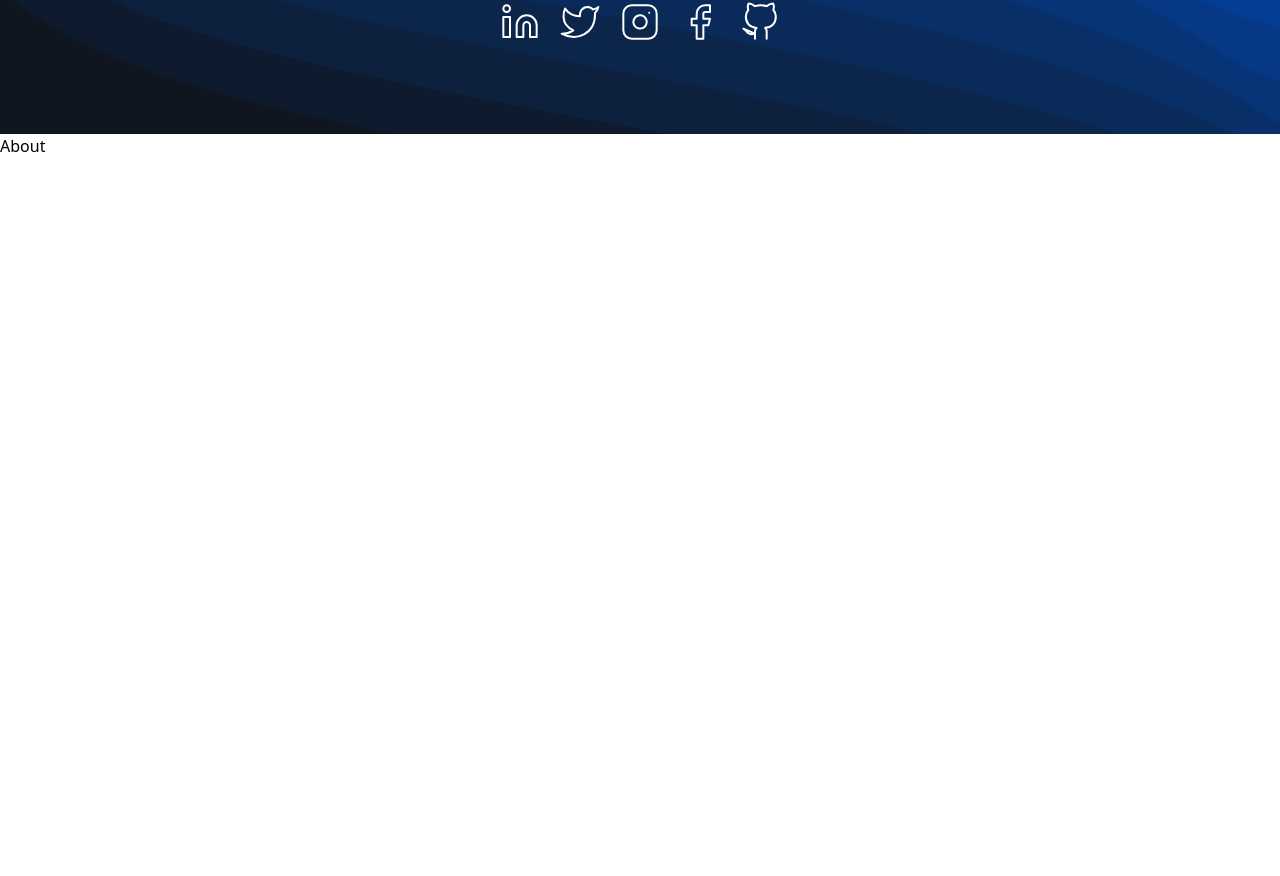
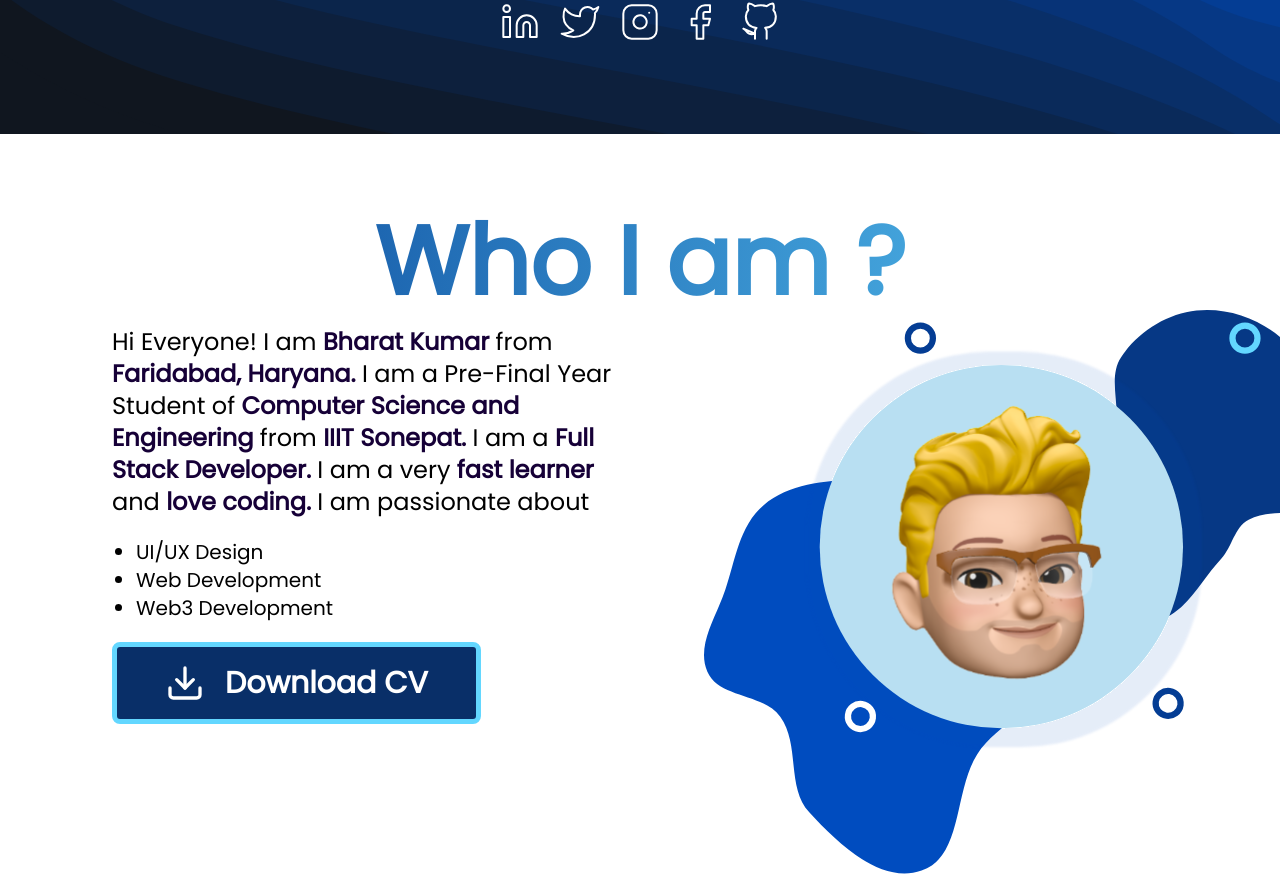
Before and after one commit to Bharat-kr/Profile, a Next.js app: page / in a window 1280 px wide. Shown: the part 666-1542 px from the top of the page. Built offline with nearby package versions, Linux system fonts and the light colour scheme.

Commit message:
about complete

```diff
--- a/components/About/About.jsx
+++ b/components/About/About.jsx
@@ -1,9 +1,43 @@
+import Image from "next/image";
 import React from "react";
 
 const About = () => {
   return (
-    <div id="About" className="h-screen w-full">
-      About
+    <div id="About" className="h-auto w-full pt-[10vh] lg:h-screen">
+      <h1 className="heading gradinetText-config">Who I am ?</h1>
+      <div className="flex w-full flex-col-reverse justify-between lg:flex-row">
+        <div className="w-full p-4 lg:w-1/2 lg:pl-28">
+          <p className="font-poppins text-2xl font-normal leading-8">
+            Hi Everyone! I am{" "}
+            <span className="text-highlighter"> Bharat Kumar </span>from
+            <span className="text-highlighter"> Faridabad, Haryana.</span> I am
+            a Pre-Final Year Student of
+            <span className="text-highlighter">
+              {" "}
+              Computer Science and Engineering
+            </span>{" "}
+            from
+            <span className="text-highlighter"> IIIT Sonepat.</span> I am a
+            <span className="text-highlighter"> Full Stack Developer.</span> I
+            am a very
+            <span className="text-highlighter"> fast learner</span> and
+            <span className="text-highlighter"> love coding.</span> I am
+            passionate about
+          </p>
+          <ul className="my-5 list-disc pl-6 font-poppins text-xl font-medium leading-7">
+            <li>UI/UX Design</li>
+            <li>Web Development</li>
+            <li>Web3 Development</li>
+          </ul>
+          <button className="callBackButton">
+            <Image src="/images/download.svg" alt="" width={40} height={40} />
+            <span>Download CV</span>
+          </button>
+        </div>
+        <div className="flex w-full grow justify-end overflow-clip lg:w-1/2">
+          <img src="/images/my.svg" alt="" width="90%" />
+        </div>
+      </div>
     </div>
   );
 };
--- a/components/Navbar.jsx
+++ b/components/Navbar.jsx
@@ -45,7 +45,7 @@ const Navbar = () => {
         </nav>
         <a
           href="#Contact"
-          className="hidden rounded-xl border-2 border-c6 px-8 py-2 text-xl font-medium hover:bg-c6 lg:flex"
+          className="hidden rounded-lg border-[2px] border-c8 bg-c3 px-6 py-2 font-poppins text-lg font-medium text-white hover:bg-c1 lg:block lg:text-xl"
         >
           Contact Me
         </a>
--- a/styles/globals.css
+++ b/styles/globals.css
@@ -7,6 +7,12 @@
   margin: 0;
   padding: 0;
 }
+.gradinetText-config {
+  -webkit-background-clip: text;
+  -webkit-text-fill-color: transparent;
+  background-clip: text;
+  text-fill-color: transparent;
+}
 @layer components {
   .btn-nav {
     @apply rounded-[10px] px-4 py-2 hover:bg-[#d9d9d926];
@@ -14,6 +20,15 @@
   .btn-nav2 {
     @apply w-4/5 rounded-lg border-2 border-c8 px-4 py-2 text-center hover:border-transparent hover:bg-[#d9d9d926];
   }
+  .heading {
+    @apply bg-grad1 text-center font-poppins text-6xl font-semibold lg:text-8xl;
+  }
+  .text-highlighter {
+    @apply font-semibold text-c1;
+  }
+  .callBackButton {
+    @apply flex items-center space-x-5 rounded-lg border-[5px] border-c8 bg-c3 px-12 py-4 font-poppins text-xl font-bold text-white hover:bg-c1 lg:text-3xl;
+  }
 }
 
 html {
--- a/tailwind.config.js
+++ b/tailwind.config.js
@@ -6,6 +6,9 @@ module.exports = {
   ],
   theme: {
     extend: {
+      backgroundImage: {
+        grad1: "linear-gradient(91.36deg, #043D94 0.34%, #63D7FF 107.63%)",
+      },
       colors: {
         c0: "#10161f",
         c1: "#160037",
```
